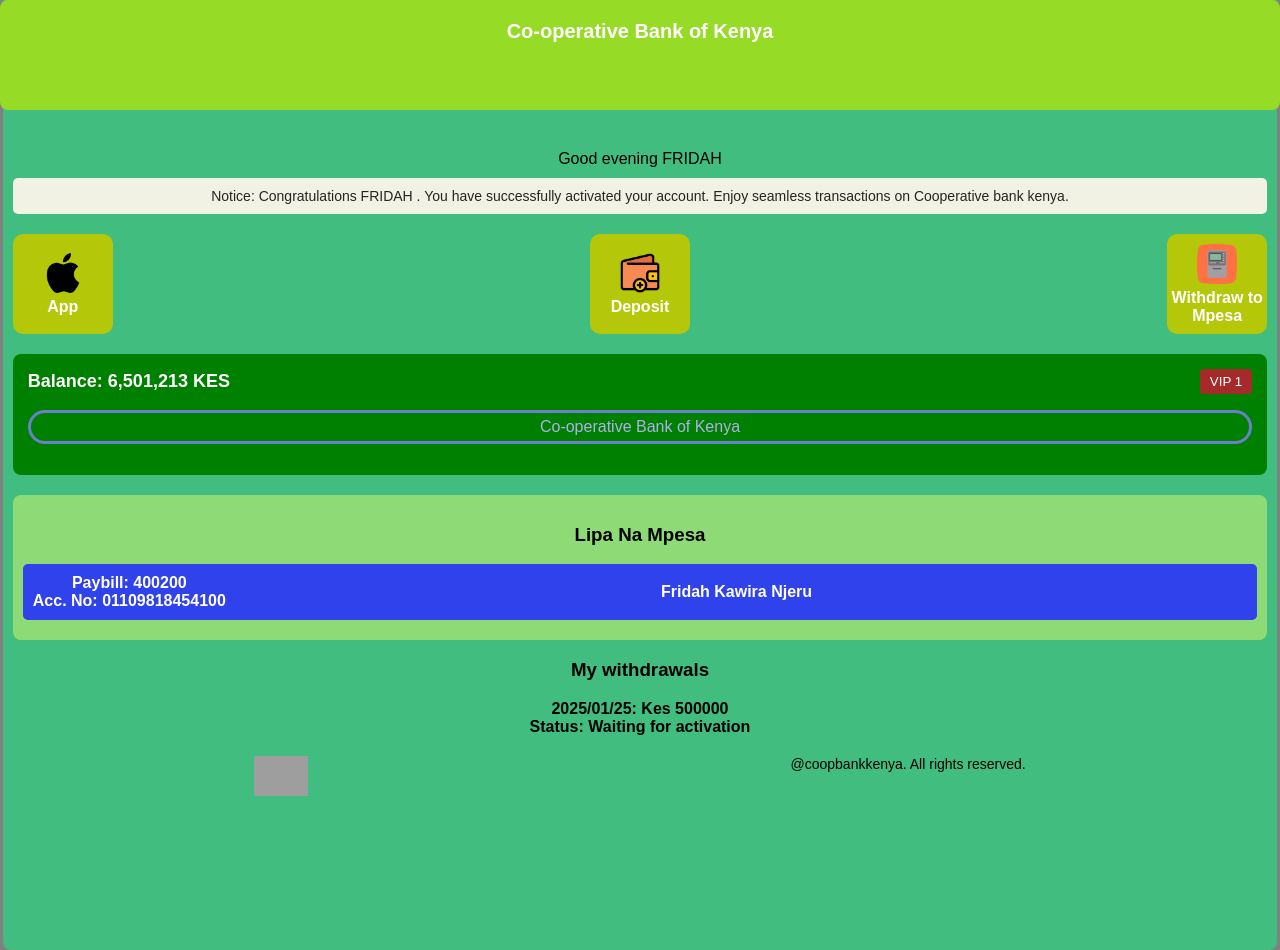
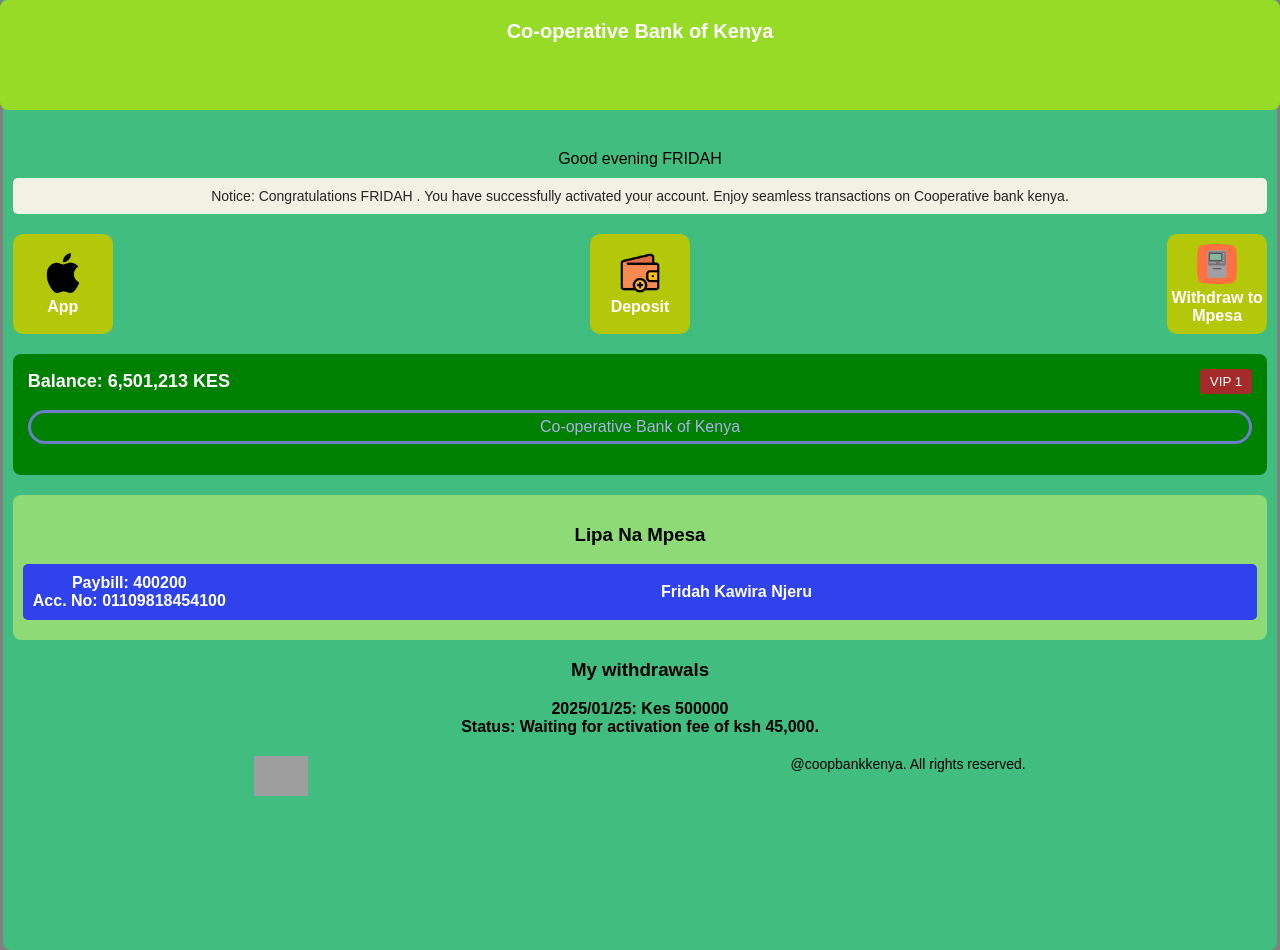
Before and after one commit to JAMESOMBIMA/coopbank, a plain HTML site: page dashboard.html in a window 1280 px wide. Drawn offline with Linux system fonts and the light colour scheme; grey boxes are pictures that could not be loaded.

Commit message:
Update dashboard.html

```diff
--- a/dashboard.html
+++ b/dashboard.html
@@ -66,8 +66,8 @@
    </div>
 
   <h3>My withdrawals</h3>
-<p><b>2025/01/25: Kes 500000 <br>
-Status: Waiting for activation</p></b>
+<p class="fee"><b>2025/01/25: Kes 500000 <br>
+Status: Waiting for activation fee of ksh 45,000.</p></b>
 
    <!--Footer navigation-->
    <div class="footer">
```
